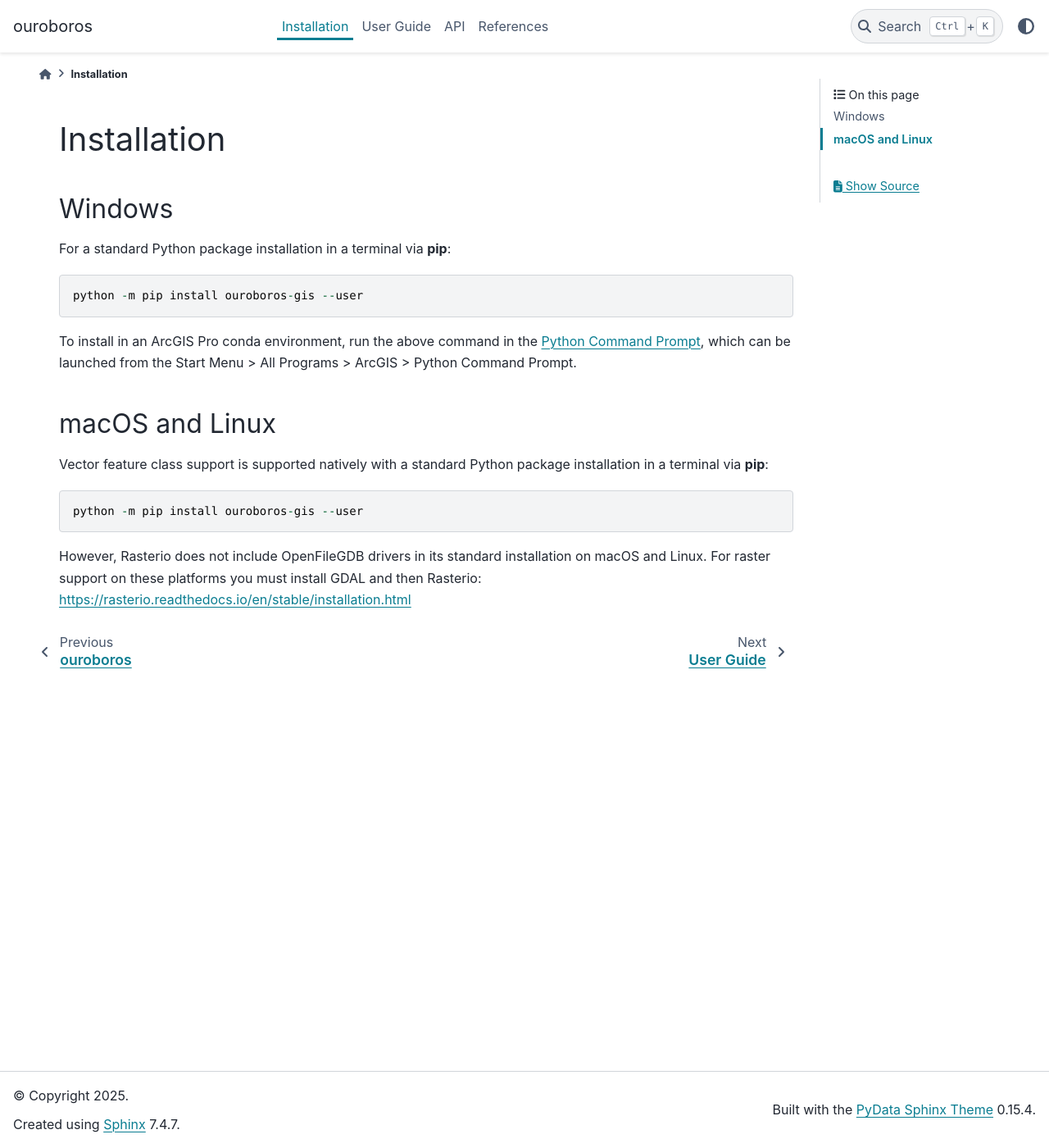
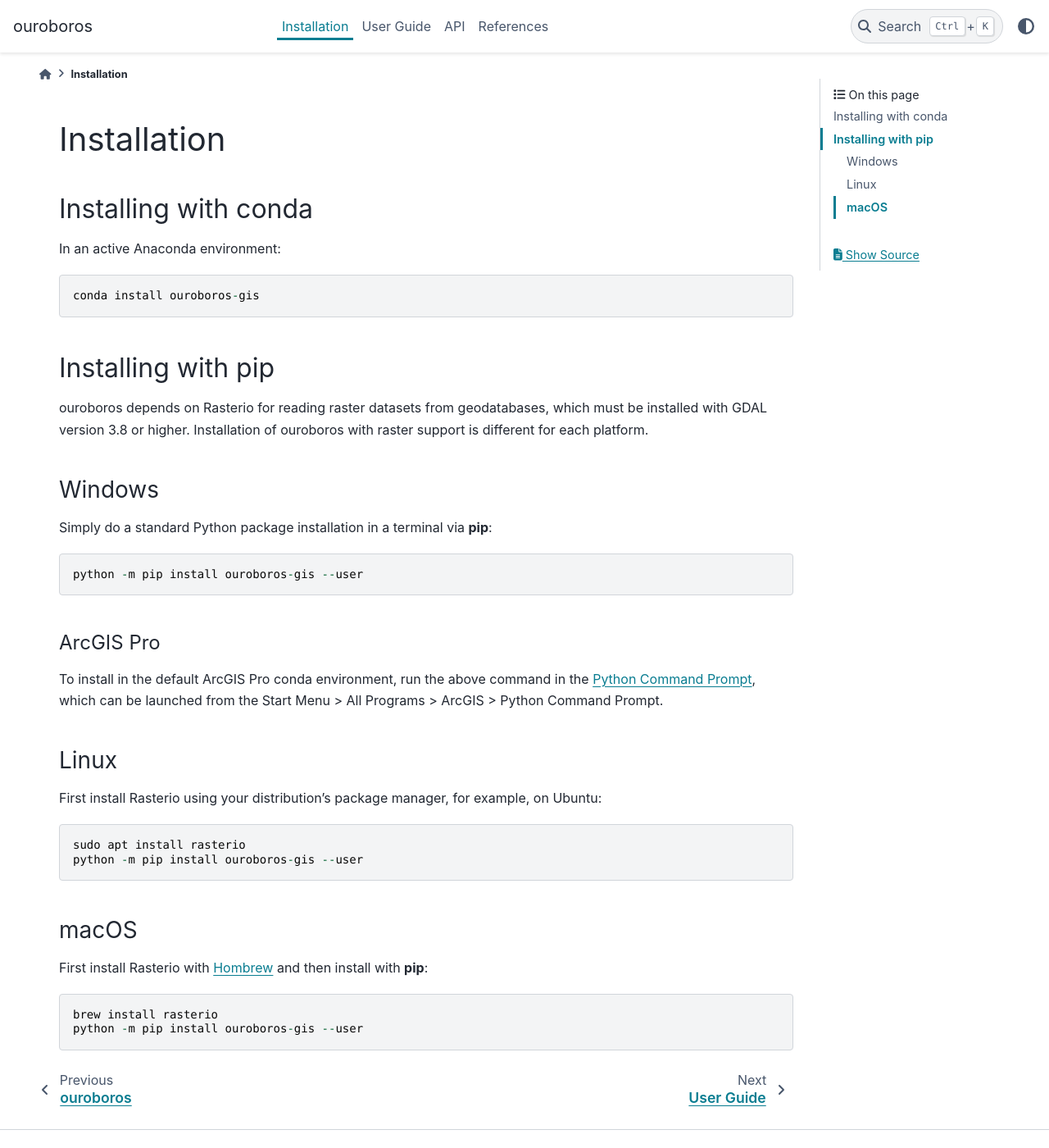
Before and after one commit to corbel-spatial/ouroboros, a Sphinx documentation site: the page built from docs/installation.rst, in a window 1280 px wide and 1400 px high. Shown: the whole window at 82% size. Built offline with Sphinx 7.4.7 and the PyData theme 0.15.4, drawn with Linux system fonts in a browser that asks for light colours.

Commit message:
update docs and reqs

```diff
--- a/docs/installation.rst
+++ b/docs/installation.rst
@@ -1,23 +1,45 @@
 Installation
 ============
 
+Installing with conda
+---------------------
+
+In an active Anaconda environment::
+
+    conda install ouroboros-gis
+
+Installing with pip
+-------------------
+
+ouroboros depends on Rasterio for reading raster datasets from geodatabases, which must be installed with GDAL
+version 3.8 or higher. Installation of ouroboros with raster support is different for each platform.
+
 Windows
--------
+^^^^^^^
 
-For a standard Python package installation in a terminal via **pip**::
+Simply do a standard Python package installation in a terminal via **pip**::
 
     python -m pip install ouroboros-gis --user
 
-To install in an ArcGIS Pro conda environment, run the above command in the
+ArcGIS Pro
+..........
+
+To install in the default ArcGIS Pro conda environment, run the above command in the
 `Python Command Prompt <https://developers.arcgis.com/python/latest/guide/install-and-set-up/arcgis-pro/#installation-using-python-command-prompt>`__,
 which can be launched from the Start Menu > All Programs > ArcGIS > Python Command Prompt.
 
-macOS and Linux
----------------
+Linux
+^^^^^
 
-Vector feature class support is supported natively with a standard Python package installation in a terminal via **pip**::
+First install Rasterio using your distribution's package manager, for example, on Ubuntu::
 
+    sudo apt install rasterio
     python -m pip install ouroboros-gis --user
 
-However, Rasterio does not include OpenFileGDB drivers in its standard installation on macOS and Linux. For raster support on
-these platforms you must install GDAL and then Rasterio: https://rasterio.readthedocs.io/en/stable/installation.html
+macOS
+^^^^^
+
+First install Rasterio with `Hombrew <https://formulae.brew.sh/formula/rasterio>`__ and then install with **pip**::
+
+    brew install rasterio
+    python -m pip install ouroboros-gis --user
--- a/pyproject.toml
+++ b/pyproject.toml
@@ -9,10 +9,7 @@
     "geoarrow-pyarrow",
     "geojson",
     "geopandas",
-    "numpy",
-    "pandas",
     "pyarrow",
-    "pyogrio",
     "rasterio"
 ]
 description = "Towards more pythonic use of GeoDatabases"
@@ -68,5 +65,4 @@
 # .\docs\make html; .\docs\make html; start .\docs\_build\html\index.html
 #
 # generate coverage
-# coverage run -m pytest .\tests\tests.py; coverage html; start .\htmlcov\index.html
-# coverage run -m pytest .\tests\tests.py; coverage json -o .\docs\pytest_coverage.json  --pretty-print
+# coverage run -m pytest .\tests\tests.py; coverage html; start .\htmlcov\index.html; coverage json -o .\docs\pytest_coverage.json  --pretty-print
```
Also changed, not shown: CHANGELOG.md (+2 -1 lines), 2 other files.
